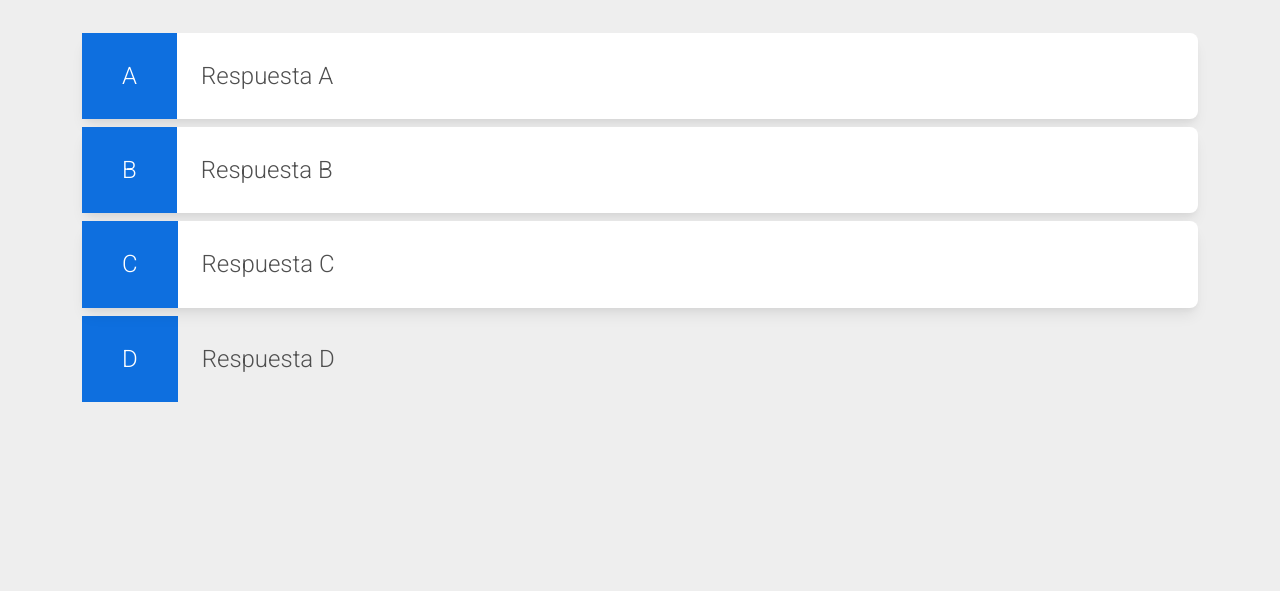
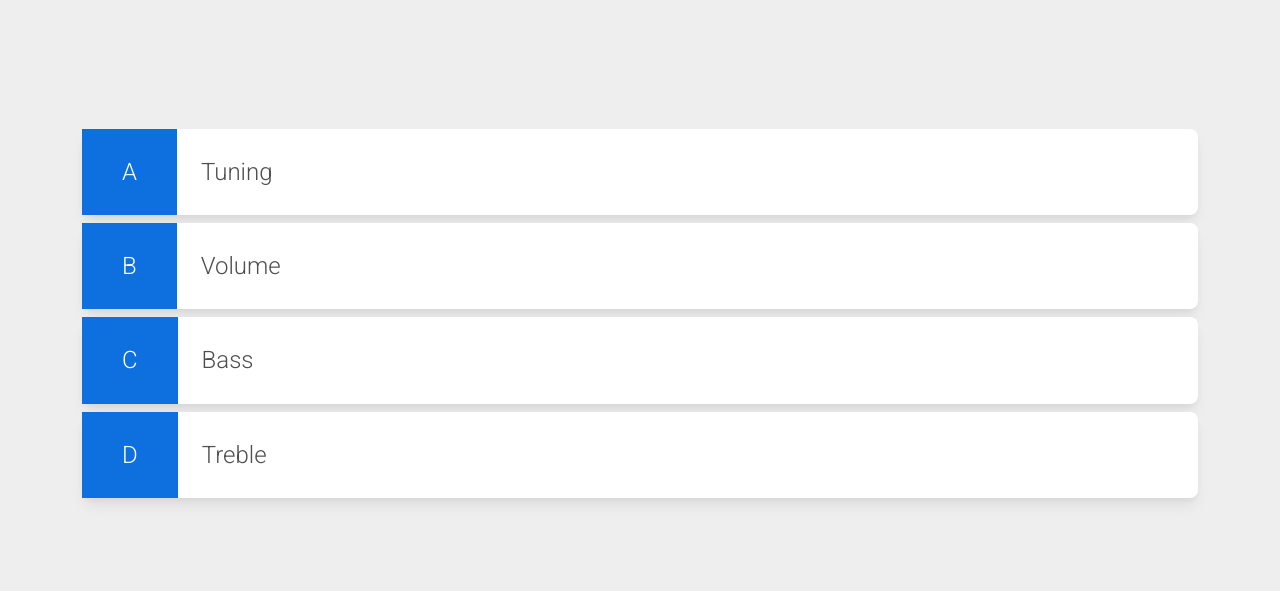
Before and after one commit to jugui93/reto-tecnico-softka, a plain HTML site: page index.html in a window 1280 px wide. Shown: the part 209-800 px from the top of the page. Drawn offline with Linux system fonts and the light colour scheme.

Commit message:
Desarrollo de funciones en JS

```diff
--- a/css/styles.css
+++ b/css/styles.css
@@ -19,7 +19,7 @@ body, h1 {
 }
 
 .question-holder{
-    height: 6rem;
+    height: 12rem;
     display: flex;
     text-align: center;
 }
@@ -49,3 +49,10 @@ body, h1 {
     transform: translateY(-0.1rem);
     transition: transform 200ms;
 }
+
+.correct {
+    background-color: lightgreen;
+}
+.incorrect {
+    background-color: lightpink;
+}
--- a/index.html
+++ b/index.html
@@ -26,7 +26,7 @@
     <div class="container my-5">
         <div id="intro">
             <div class="counter">
-                <p class="prefix">Pregunta:</p>
+                <p class="prefix">Nivel:</p>
                 <h1 id="counter">1/5</h1>
             </div>
             <div class="score">
@@ -65,13 +65,30 @@
         </div>
         <div class="row">
             <div class="col-12">
-                <div class="answer-container class">
+                <div class="answer-container card">
                     <p class="answer-prefix">D</p>
                     <p class="answer-text" data-answer="d">Respuesta D</p>
                 </div>
             </div>
         </div>
     </div>
+
+  <!-- Modal -->
+  <div class="modal fade" id="endGameModal" tabindex="-1" aria-labelledby="exampleModalLabel" aria-hidden="true">
+    <div class="modal-dialog">
+      <div class="modal-content">
+        <div class="modal-header">
+          <h5 class="modal-title" id="exampleModalLabel">Juego finalizado</h5>
+          <button type="button" class="btn-close" data-mdb-dismiss="modal" aria-label="Close"></button>
+        </div>
+        <div class="modal-body" id="modal-body">...</div>
+        <div class="modal-footer">
+          <button type="button" class="btn btn-secondary" data-mdb-dismiss="modal">Cerrar</button>
+          <button type="button" class="btn btn-primary" id="restart">Reiniciar</button>
+        </div>
+      </div>
+    </div>
+  </div>
     <!-- End your project here-->
 
     <!-- MDB -->
--- a/js/scripts.js
+++ b/js/scripts.js
@@ -46,12 +46,12 @@ let questions = [
     },
     {
        "id":6,
-       "question":"What is the result? \r[] + [] + 'foo'.split('');",
-       "a":"\"f, o, o\"",
-       "b":"TypeError",
-       "c":"[\"f\", \"o\", \"o\"]",
-       "d":"[][][\"f\", \"o\", \"o\"]",
-       "answer":"xxx"
+       "question":"For safety, the fuse wire used in the mains for household supply of electricity must be made of metal having",
+       "a":"low melting point",
+       "b":"high resistance",
+       "c":"high melting point",
+       "d":"low specific heat",
+       "answer":"a"
     },
     {
        "id":7,
@@ -73,21 +73,21 @@ let questions = [
     },
     {
        "id":9,
-       "question":"What is the result? \r\"This is a string\" instanceof String;",
-       "a":"true",
-       "b":"false",
-       "c":"TypeError",
-       "d":"NaN",
-       "answer":"xxx"
+       "question":"Recession is",
+       "a":"slowing down of economic activity over a limited period",
+       "b":"period during which unemployment may rise and demand and output may fall, leading to slump in trade",
+       "c":"period that results from accumulation of unsold goods, owing to fall in demand",
+       "d":"All of the above",
+       "answer":"d"
     },
     {
        "id":10,
-       "question":"What is the result console.log(myArr); ? \rvar myArr = ['foo', 'bar', 'baz']; \rmyArr.length = 0; \r myArr.push('bin');",
-       "a":"['foo', 'bar', 'baz']",
-       "b":"['foo', 'bar', 'baz', 'bin']",
-       "c":"['bin', 'foo', 'bar', 'baz']",
-       "d":"['bin']",
-       "answer":"d"
+       "question":"Karl Marx's ideology advocated",
+       "a":"a classed unique society",
+       "b":"a united society",
+       "c":"a classed society",
+       "d":"None of the above",
+       "answer":"c"
     },
     {
        "id":11,
@@ -115,26 +115,137 @@ let questions = [
        "c":"TypeError",
        "d":"NaN",
        "answer":"b"
-    }
+    },
+    {
+      "id":14,
+      "question":"On a radio, stations are changed by using what control?",
+      "a":"Tuning",
+      "b":"Volume",
+      "c":"Bass",
+      "d":"Treble",
+      "answer":"a"
+   },
+   {
+      "id":15,
+      "question":"Which material is most dense?",
+      "a":"Silver",
+      "b":"Styrofoam",
+      "c":"Butter",
+      "d":"Gold",
+      "answer":"d"
+   },
+   {
+      "id":16,
+      "question":"Which state in the United States is largest by area?",
+      "a":"Alaska",
+      "b":"California",
+      "c":"Texas",
+      "d":"Hawai",
+      "answer":"a"
+   },
+   {
+      "id":17,
+      "question":"What kind of animal traditionally lives in a sty?",
+      "a":"Cow",
+      "b":"Pig",
+      "c":"Fox",
+      "d":"Teenager",
+      "answer":"b"
+   },
+   {
+      "id":18,
+      "question":"The EPA urges people to produce less waste by engaging in efforts to reduce, reuse and what?",
+      "a":"Recycle",
+      "b":"Rewrap",
+      "c":"Repossess",
+      "d":"Retire",
+      "answer":"a"
+   },
+   {
+      "id":19,
+      "question":"What is the second most common gas in the air?",
+      "a":"Nitrogen",
+      "b":"Oxygen",
+      "c":"Water",
+      "d":"Helium",
+      "answer":"b"
+   },
+   {
+      "id":20,
+      "question":"Which month has only 28 days (unless it's a leap year)?",
+      "a":"March",
+      "b":"September",
+      "c":"June",
+      "d":"Feburary",
+      "answer":"d"
+   },
+   {
+      "id":21,
+      "question":"Pythagoras was first to ____ the universal validity of geometrical theorem.",
+      "a":"give",
+      "b":"prove",
+      "c":"both",
+      "d":"None of the above",
+      "answer":"b"
+   },
+   {
+      "id":22,
+      "question":"The American General who led the revolt against the British and declared American independence was",
+      "a":"George Washington",
+      "b":"Bill Clinton",
+      "c":"George Bush",
+      "d":"None of the above",
+      "answer":"a"
+   },
+   {
+      "id":23,
+      "question":"Light Year is related to",
+      "a":"energy",
+      "b":"speed",
+      "c":"distance",
+      "d":"intensity",
+      "answer":"c"
+   },
+   {
+      "id":24,
+      "question":"A liquid asset is",
+      "a":"a type of asset that is in cash in the current account of the commercial bank",
+      "b":"a type of asset that is in the form of a deposit in the current account of the commercial bank",
+      "c":"either of these",
+      "d":"None of the above",
+      "answer":"c"
+   },
+   {
+      "id":25,
+      "question":"Which of these African countries is situated south of the equator?",
+      "a":"Ethiopia",
+      "b":"Nigeria",
+      "c":"Zambia",
+      "d":"Chad",
+      "answer":"c"
+   }
 ];
 
 const question = document.getElementById("question");
 const answers = Array.from(document.getElementsByClassName("answer-text"));
 const questionCounterText = document.getElementById("counter");
 const scoreText = document.getElementById("score");
+const restart = document.getElementById("restart");
 
 let questionCounter;
 let score;
-const MAX_QUESTIONS = 3;
+const MAX_QUESTIONS = 5;
+let acceptingAnswers;
 
 const startGame = () => {
     questionCounter = 0;
     score = 0;
-    console.log(questions)
+    acceptingAnswers = true;
+    scoreText.innerText = score;
+
     availableQuestions = getRandomQuestions(questions, MAX_QUESTIONS);
-
-    console.log (availableQuestions);
-}
+    getNewQuestion();
+};
 
 const getRandomQuestions = (arr, n) =>{
     let len = arr.length;
@@ -142,6 +253,62 @@ const getRandomQuestions = (arr, n) =>{
     const shuffled = [...arr].sort(() => 0.5 - Math.random());
     console.log(shuffled);
     return (selected = shuffled.slice(0, n));
+};
+
+const getNewQuestion = () => {
+    if ( availableQuestions.length === 0 ) {
+        displayResults();
+        return;
+    }
+
+    questionCounter++;
+    questionCounterText.innerText = `${questionCounter}/${MAX_QUESTIONS}`;
+
+    currentQuestion = availableQuestions[0];
+    question.innerText = currentQuestion.question;
+
+    answers.forEach ((answer)=>{
+        answer.innerText = currentQuestion[answer.dataset["answer"]];
+    })
+
+    answers.forEach ((answer)=>{
+            answer.addEventListener("click", e => {
+                if (!acceptingAnswers){
+                    return;
+                }
+                acceptingAnswers = false;
+                const clickedAnswer = e.target;
+
+                const answeredLetter = clickedAnswer.dataset["answer"];
+
+                let classToApply = "incorrect";
+
+                if (answeredLetter === currentQuestion.answer){
+                    score ++;
+                    scoreText.innerText = score;
+                    classToApply = "correct";
+                };
+
+                clickedAnswer.parentElement.classList.add(classToApply);
+
+                setTimeout (()=>{
+                    clickedAnswer.parentElement.classList.remove(classToApply);
+                    getNewQuestion();
+                    acceptingAnswers = true;
+                }, 1000)
+            });
+    })
+    availableQuestions.shift();
+ };
+
+displayResults = () => {
+   const myModalEl = document.getElementById('myModal');
+   const modal = new mdb.Modal(endGameModal);
+   const modalBody = document.getElementById('modal-body');
+   modalBody.innerText = `Tu puntaje: ${score}`;
+   modal.show();
+   acceptingAnswers = false;
 }
+restart.addEventListener("click", startGame);
 
 startGame();
```
Also changed, not shown: src/js/bootstrap/mdb-prefix/modal.js (line endings or trailing spaces).
